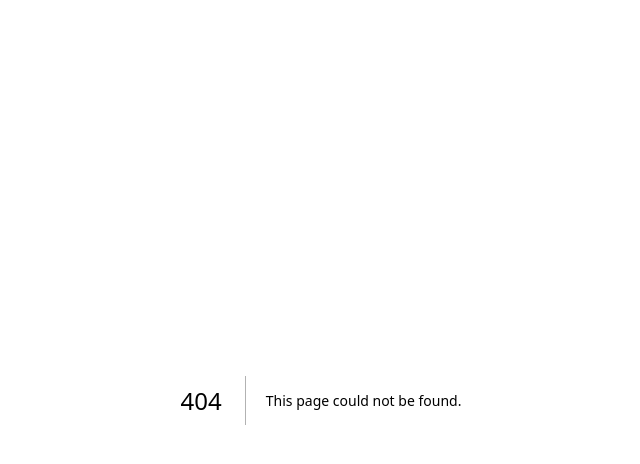
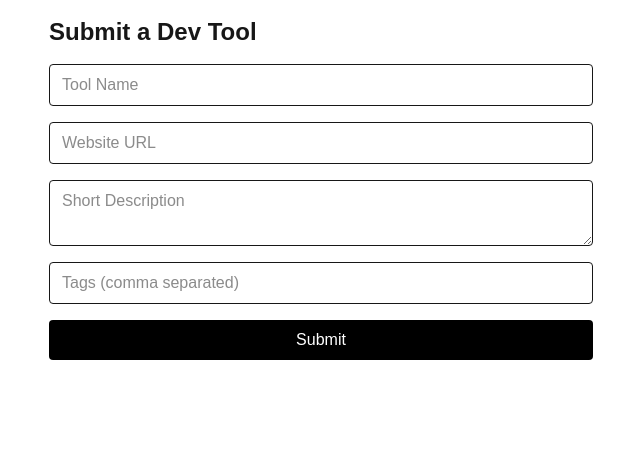
Before and after one commit to RDSTREEM/devhunt, a Next.js app: page /submit in a window 1280 px wide. Before the commit this address had no page. Shown: the top 464 px of the page, without its empty margins (319-959 px from the left). Built offline with nearby package versions, Linux system fonts and the light colour scheme; no server answers.

Commit message:
Feature: Submission

```diff
--- /dev/null
+++ b/src/app/submit/page.tsx
@@ -0,0 +1,74 @@
+'use client'
+
+import { db } from '@/lib/firebase'
+import { addDoc, collection, serverTimestamp } from 'firebase/firestore'
+import { useState } from 'react'
+import { useRouter } from 'next/navigation'
+
+export default function SubmitPage() {
+  const [name, setName] = useState('')
+  const [description, setDescription] = useState('')
+  const [website, setWebsite] = useState('')
+  const [tags, setTags] = useState('')
+  const [loading, setLoading] = useState(false)
+  const router = useRouter()
+
+  const handleSubmit = async (e: React.FormEvent) => {
+    e.preventDefault()
+    setLoading(true)
+
+    await addDoc(collection(db, 'tools'), {
+      name,
+      description,
+      website,
+      tags: tags.split(',').map(t => t.trim().toLowerCase()),
+      upvotes: 0,
+      createdAt: serverTimestamp(),
+    })
+
+    setLoading(false)
+    router.push('/')
+  }
+
+  return (
+    <main className="max-w-xl mx-auto p-4">
+      <h1 className="text-2xl font-bold mb-4">Submit a Dev Tool</h1>
+      <form onSubmit={handleSubmit} className="flex flex-col gap-4">
+        <input
+          required
+          className="border px-3 py-2 rounded"
+          placeholder="Tool Name"
+          value={name}
+          onChange={e => setName(e.target.value)}
+        />
+        <input
+          required
+          className="border px-3 py-2 rounded"
+          placeholder="Website URL"
+          value={website}
+          onChange={e => setWebsite(e.target.value)}
+        />
+        <textarea
+          required
+          className="border px-3 py-2 rounded"
+          placeholder="Short Description"
+          value={description}
+          onChange={e => setDescription(e.target.value)}
+        />
+        <input
+          className="border px-3 py-2 rounded"
+          placeholder="Tags (comma separated)"
+          value={tags}
+          onChange={e => setTags(e.target.value)}
+        />
+        <button
+          type="submit"
+          className="bg-black text-white px-4 py-2 rounded"
+          disabled={loading}
+        >
+          {loading ? 'Submitting...' : 'Submit'}
+        </button>
+      </form>
+    </main>
+  )
+}
```
